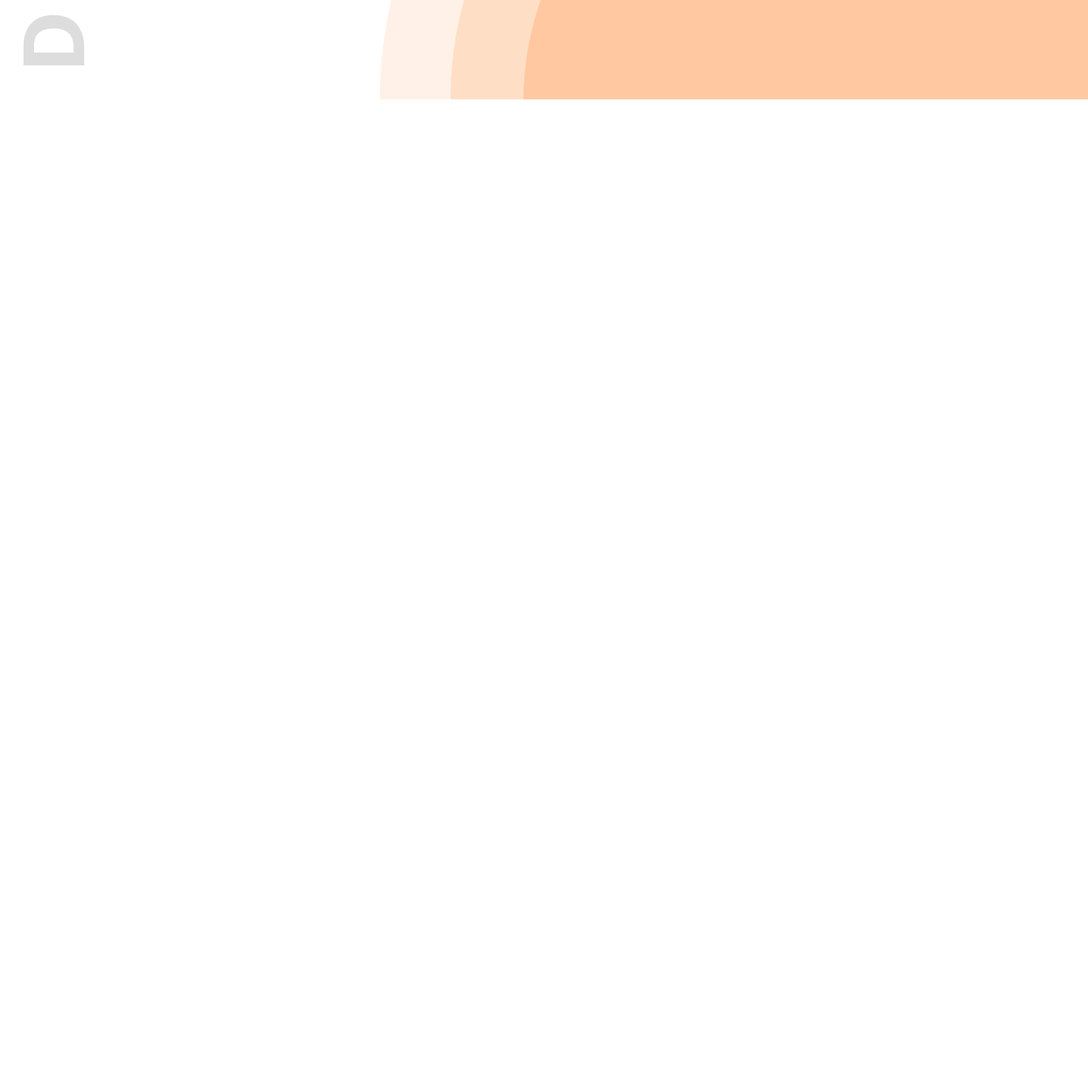
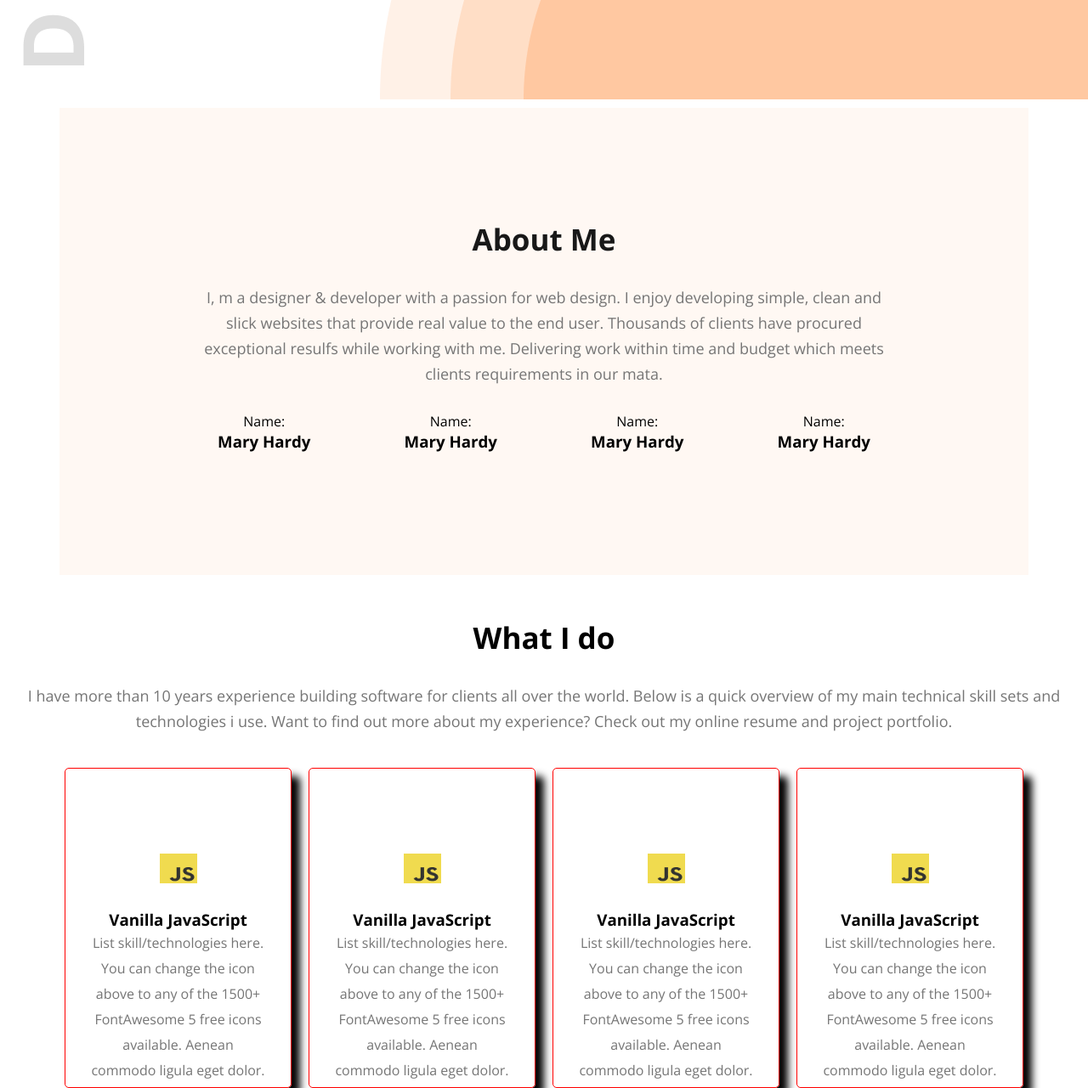
Before and after one commit to riazuddin-dev/parctice-day-1, a plain HTML site: page index.html in a window 1280 px wide. Shown: the part 724-2005 px from the top of the page at 85% size. Before the commit the page ends 841 px from the top, so only its background shows below. Drawn offline with nearby package versions, Linux system fonts and the light colour scheme.

Commit message:
first commit

```diff
--- a/index.html
+++ b/index.html
@@ -45,10 +45,96 @@
         </div>
 
         <div class="image">
-<img src="/images/hardy.png" alt="">
-
+          <img src="/images/hardy.png" alt="" />
         </div>
       </section>
     </header>
+    <!-- about section -->
+    <section class="about">
+      <div class="about-me">
+        <h1>About Me</h1>
+        <p>
+          I, m a designer & developer with a passion for web design. I enjoy
+          developing simple, clean and slick websites that provide real value to
+          the end user. Thousands of clients have procured exceptional resulfs
+          while working with me. Delivering work within time and budget which
+          meets clients requirements in our mata.
+        </p>
+      </div>
+
+      <div class="about-cards">
+        <div class="card">
+          <p>Name:</p>
+          <h3>Mary Hardy</h3>
+        </div>
+        <div class="card">
+          <p>Name:</p>
+          <h3>Mary Hardy</h3>
+        </div>
+        <div class="card">
+          <p>Name:</p>
+          <h3>Mary Hardy</h3>
+        </div>
+        <div class="card">
+          <p>Name:</p>
+          <h3>Mary Hardy</h3>
+        </div>
+      </div>
+    </section>
+
+    <!-- what i do section  -->
+
+    <section class="what-i">
+      <div class="section-heading">
+        <div>
+          <h1>What I do</h1>
+          <p>
+            I have more than 10 years experience building software for clients
+            all over the world. Below is a quick overview of my main technical
+            skill sets and technologies i use. Want to find out more about my
+            experience? Check out my online resume and project portfolio.
+          </p>
+        </div>
+
+        <div class="my-skils">
+          <div class="skill">
+            <img src="/images/icons/js.png" alt="" />
+            <h3>Vanilla JavaScript</h3>
+            <p>
+              List skill/technologies here. You can change the icon above to any
+              of the 1500+ FontAwesome 5 free icons available. Aenean commodo
+              ligula eget dolor.
+            </p>
+          </div>
+          <div class="skill">
+            <img src="/images/icons/js.png" alt="" />
+            <h3>Vanilla JavaScript</h3>
+            <p>
+              List skill/technologies here. You can change the icon above to any
+              of the 1500+ FontAwesome 5 free icons available. Aenean commodo
+              ligula eget dolor.
+            </p>
+          </div>
+          <div class="skill">
+            <img src="/images/icons/js.png" alt="" />
+            <h3>Vanilla JavaScript</h3>
+            <p>
+              List skill/technologies here. You can change the icon above to any
+              of the 1500+ FontAwesome 5 free icons available. Aenean commodo
+              ligula eget dolor.
+            </p>
+          </div>
+          <div class="skill">
+            <img src="/images/icons/js.png" alt="" />
+            <h3>Vanilla JavaScript</h3>
+            <p>
+              List skill/technologies here. You can change the icon above to any
+              of the 1500+ FontAwesome 5 free icons available. Aenean commodo
+              ligula eget dolor.
+            </p>
+          </div>
+        </div>
+      </div>
+    </section>
   </body>
 </html>
--- a/style.css
+++ b/style.css
@@ -1,5 +1,3 @@
-
-
 /* univarsal selector  */
 * {
   margin: 0;
@@ -7,23 +5,24 @@
   box-sizing: border-box;
 }
 
-.open-sans{
+.open-sans {
   font-family: "Open Sans", sans-serif;
   font-optical-sizing: auto;
 }
 
 /* header section  */
-.header-section{
-background-color:#FFF8F3;
-background: url(/images/developer.png),url(/images/header_bg.png);
-background-position:top left, bottom right;
+.header-section {
+  background-color: #fff8f3;
+  background: url(/images/developer.png), url(/images/header_bg.png);
+  background-position: top left, bottom right;
   background-repeat: no-repeat;
   margin: 38px 0px 0px 23px;
 
   padding-top: 50px;
 }
 
-.nav-section{display: flex;
+.nav-section {
+  display: flex;
   justify-content: space-between;
   width: 80%;
   max-width: 1445px;
@@ -33,24 +32,37 @@ align-items: center;
 }
 
 /* all btn digine  */
-.btn{ background-color: #FD6E0A; color: #FFF8F3;
-padding: 18px 35px; font-size: 20px; font-weight: bold; border: none; border-radius: 5px; cursor: pointer;}
+.btn {
+  background-color: #fd6e0a;
+  color: #fff8f3;
+  padding: 18px 35px;
+  font-size: 20px;
+  font-weight: bold;
+  border: none;
+  border-radius: 5px;
+  cursor: pointer;
+}
 
-
-
-.logo h1{ font-size: 45px;font-weight:800;}
-.h-coler{ color:#FD6E0A;}
-.manu{display: flex;
+.logo h1 {
+  font-size: 45px;
+  font-weight: 800;
+}
+.h-coler {
+  color: #fd6e0a;
+}
+.manu {
+  display: flex;
   list-style-type: none;
   align-items: center;
-gap: 50px;}
-.manu li a{font-size: 20px;
-color: #474747;}
-
+  gap: 50px;
+}
+.manu li a {
+  font-size: 20px;
+  color: #474747;
+}
 
 /* hero section  */
-.hero-section{
-
+.hero-section {
   /* border: solid 1px black; */
   margin: 16px 38px 0 230px;
   display: flex;
@@ -58,20 +70,136 @@ color: #474747;}
   justify-content: space-between;
 }
 /* part1  */
-.part-1 h2{font-size: 45px; color: #474747; margin-bottom:5px;}
+.part-1 h2 {
+  font-size: 45px;
+  color: #474747;
+  margin-bottom: 5px;
+}
 
-.part-1 h1{font-size: 85px; font-weight: bold; color: #181818; margin-bottom: 20px;}
+.part-1 h1 {
+  font-size: 85px;
+  font-weight: bold;
+  color: #181818;
+  margin-bottom: 20px;
+}
 
-.part-1 a{ font-size: 18px; line-height: 30px; color: #757575;}
+.part-1 a {
+  font-size: 18px;
+  line-height: 30px;
+  color: #757575;
+}
 
 /* part-2 */
 
-.part-2{margin-top: 30px;}
+.part-2 {
+  margin-top: 30px;
+}
+
+.part-2 .c-btn {
+  width: 160px;
+  height: 64px;
+  margin-left: 30px;
+  color: #fd6e0a;
+  border-radius: 5px;
+  border: solid 1px #fd6e0a;
+  font-size: 20px;
+  cursor: pointer;
+}
+
+.image {
+  height: 676px;
+  width: 586px;
+}
+
+img {
+  width: 100%;
+  max-width: 586px;
+  margin-top: 100px;
+  vertical-align: middle;
+}
+
+/* .about section */
+
+.about {
+  background-color: #fff8f3;
+  margin: 10px auto;
+  max-width: 1140px;
+  height: 550px;
+  padding: 131px 156px;
+  text-align: center;
+}
+.about-me {
+}
+.about-me h1 {
+  font-size: 35px;
+  color: #181818;
+  margin-bottom: 30px;
+}
+.about-me p {
+  font-size: 18px;
+  line-height: 30px;
+  color: #757575;
+  margin-bottom: 30px;
+}
+
+.about-cards {
+  display: flex;
+  gap: 50px;
+  align-items: center;
+  justify-content: space-around;
+}
+
+.card {
+}
+
+.what-i {
+  align-items: center;
+  max-width: 1240px;
+
+  /* border: solid 1px black; */
+  margin: 0 auto;
+  text-align: center;
+  margin-top: 50px;
+  justify-content: center;
+}
+
+/* .all-cards{display: flex; gap: 30px; border: solid 1px red;}
+
+.logo-card{width: 201px; height: 196px;} */
+
+.section-heading h1 {
+  font-size: 35px;
+  font-weight: bold;
+  margin-bottom: 30px;
+}
+.section-heading p {
+  font-size: 18px;
+  line-height: 30px;
+  color: #757575;
+  margin-bottom: 40px;
+}
 
 
-.part-2 .c-btn{width: 160px; height: 64px; margin-left: 30px; color: #FD6E0A; border-radius: 5px; border: solid 1px #FD6E0A; font-size: 20px; cursor: pointer;}
+.all-skils{}
 
+.my-skils {
+  display: flex;
+  gap: 20px;
+align-items: center;
+justify-content: center;
+}
 
-.image{height: 676px; width: 586px;}
-
-img{width: 100%;max-width:586px; vertical-align: middle;}
+.my-skils .skill {
+  max-width: 267px;
+  height: 377px;
+  padding:0px 30px;
+  border: solid 1px red;
+  border-radius: 5px;
+  box-shadow: 10px 10px 10px black;
+}
+.my-skils .skill img {
+  width: 44px;
+  height: 35px;
+  margin-bottom: 30px;
+}
+.skill p{font-size: 16px;}
```
Lines whose indentation alone changed are shown as unchanged.
